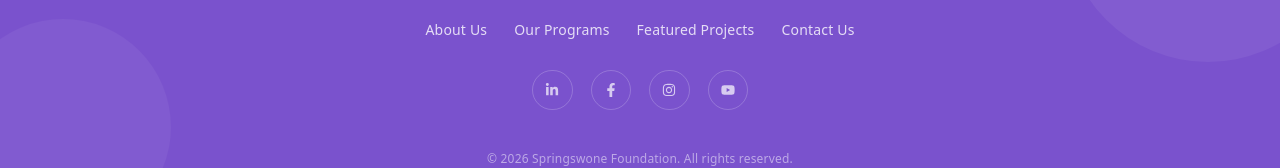
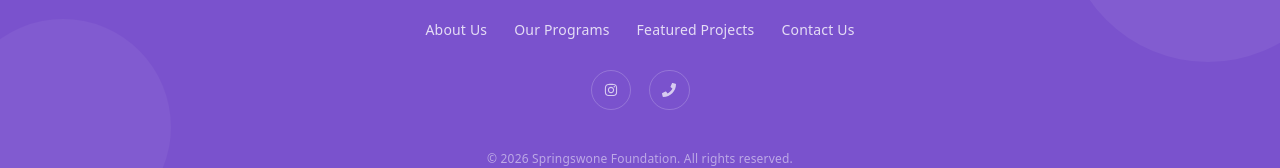
Before and after one commit to InsightCracker/springswone-web, a React (Vite) app: page /about in a window 1280 px wide. Shown: the part 2396-2564 px from the top of the page. Built offline with nearby package versions, Linux system fonts and the light colour scheme; no server answers; a web font is replaced by a local one.

Commit message:
Update Links

```diff
--- a/src/components/Footer.jsx
+++ b/src/components/Footer.jsx
@@ -1,7 +1,5 @@
 import { NavLink } from 'react-router-dom'
-import { FaLinkedinIn, FaFacebookF, FaInstagram, FaYoutube } from 'react-icons/fa'
-import { Sun, Moon } from 'lucide-react'
-import { useTheme } from '../hooks/useTheme.js'
+import { FaPhone, FaInstagram, FaYoutube } from 'react-icons/fa'
 import Logo from './Logo.jsx'
 
 const QUICK_LINKS = [
@@ -12,15 +10,11 @@ const QUICK_LINKS = [
 ]
 
 const SOCIALS = [
-  { Icon: FaLinkedinIn, href: 'https://linkedin.com', label: 'LinkedIn' },
-  { Icon: FaFacebookF, href: 'https://facebook.com', label: 'Facebook' },
-  { Icon: FaInstagram, href: 'https://instagram.com', label: 'Instagram' },
-  { Icon: FaYoutube, href: 'https://youtube.com', label: 'YouTube' },
+  { Icon: FaInstagram, href: 'https://instagram.com/Springswone_Foundation2023', label: 'Instagram' },
+  { Icon: FaPhone, href: 'tel:+2349036190420', label: 'Phone' },
 ]
 
 export default function Footer() {
-  const { theme, toggleTheme } = useTheme()
-
   return (
     <footer className="relative overflow-hidden bg-[var(--brand-purple)] px-6 py-14">
       <div className="pointer-events-none absolute -right-16 -top-16 h-64 w-64 rounded-full bg-white opacity-[0.06]" aria-hidden="true" />
```
